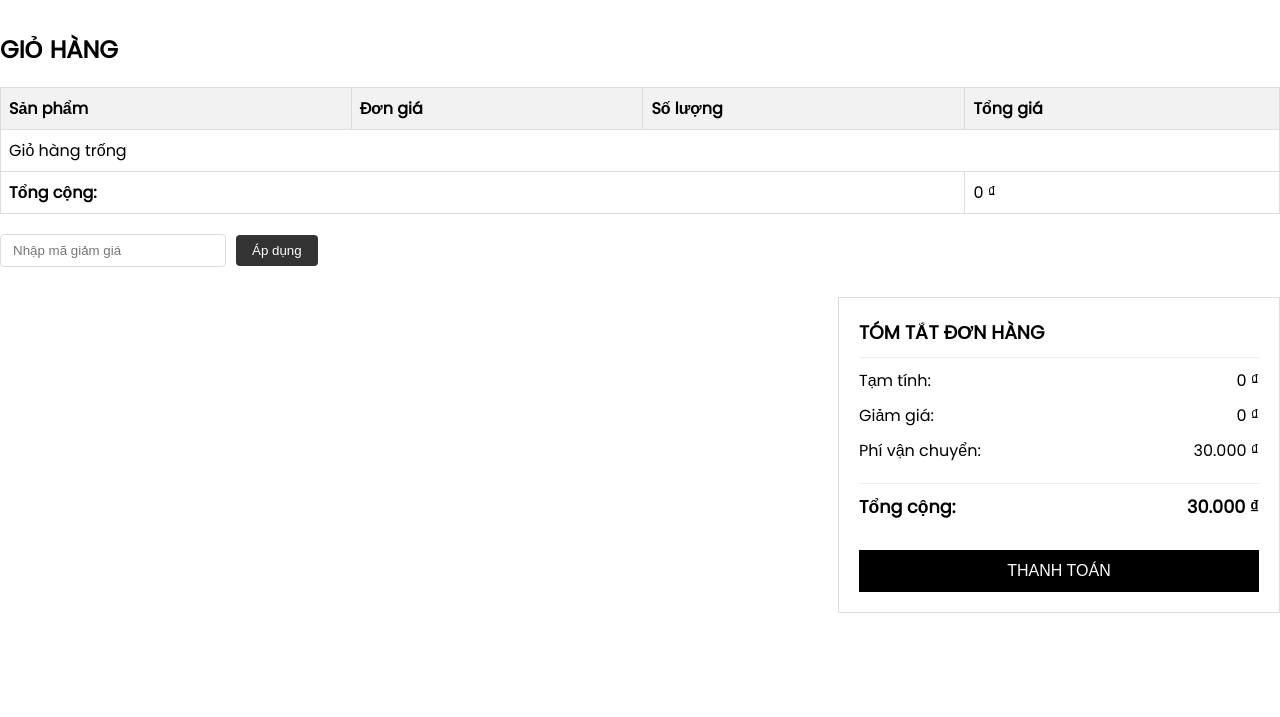
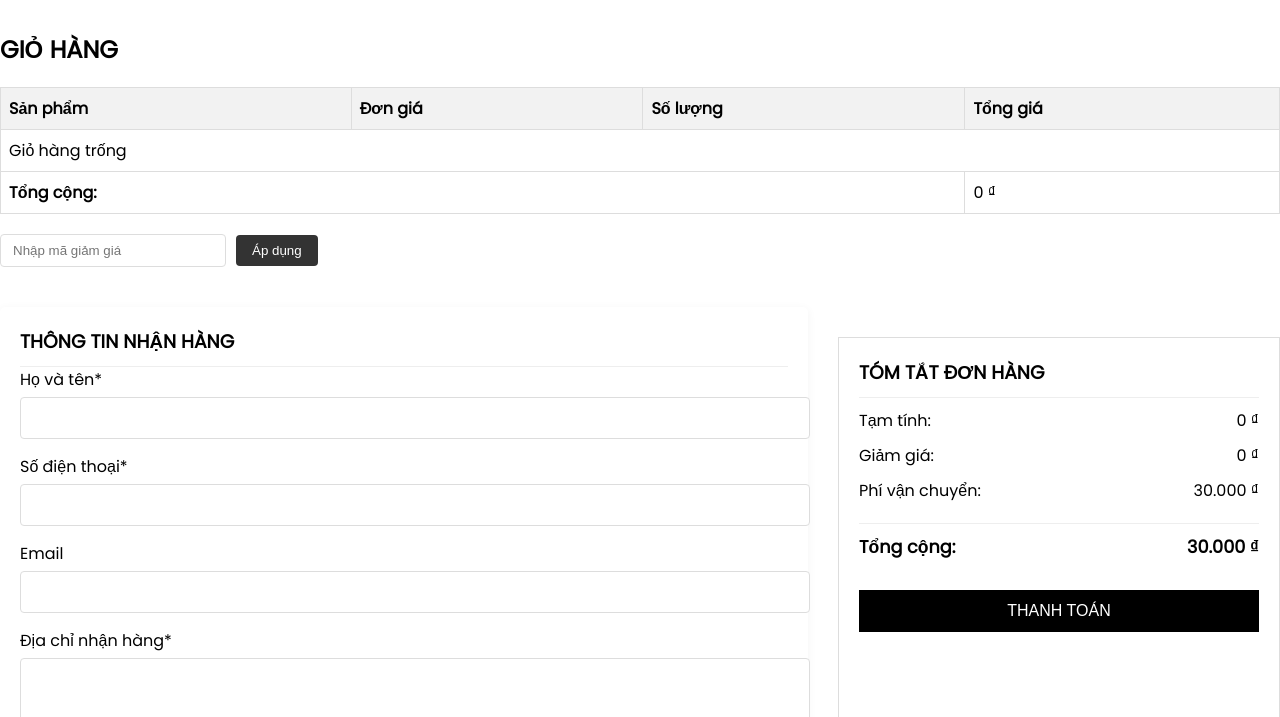
Before and after one commit to AlanTruong43/curnonwatch_clone, a plain HTML site: page order.html in a window 1280 px wide. Shown: the part 83-800 px from the top of the page. Drawn offline with nearby package versions, Linux system fonts and the light colour scheme.

Commit message:
complete

```diff
--- a/js/cart.js
+++ b/js/cart.js
@@ -1,4 +1,3 @@
-// cart.js
 $(function() {
     // Kiểm tra jQuery
     if (typeof jQuery == 'undefined') {
@@ -6,12 +5,10 @@ $(function() {
         return;
     }
 
-    // Load giỏ hàng khi trang được tải
     loadCart();
     if (typeof updateCartWithCoupon === 'function') {
     updateCartWithCoupon();
 }
-    // Xử lý sự kiện tăng/giảm số lượng
     $(document).on('click', '.quantity-btn', function() {
         const action = $(this).data('action');
         const productName = $(this).closest('tr').data('name');
--- a/js/coupon.js
+++ b/js/coupon.js
@@ -1,6 +1,4 @@
-// coupon.js
 $(function() {
-    // Danh sách mã giảm giá hợp lệ
     const validCoupons = [
         { code: "GIAM10", discount: 10, type: "percent" },
         { code: "GIAM50K", discount: 50000, type: "fixed" },
@@ -9,7 +7,6 @@ $(function() {
 
     let appliedCoupon = null;
 
-    // Xử lý sự kiện check mã giảm giá
     $('#apply-coupon').on('click', function() {
         const couponCode = $('#coupon-code').val().trim();
         const foundCoupon = validCoupons.find(c => c.code === couponCode);
@@ -25,23 +22,20 @@ $(function() {
         }
     });
 
-    // Xử lý sự kiện thanh toán
     $('#checkout-btn').on('click', function() {
         if (confirm('Xác nhận thanh toán?')) {
-            // Xử lý thanh toán ở đây
             alert('Thanh toán thành công! Cảm ơn bạn đã mua hàng.');
             localStorage.removeItem('cart');
             window.location.href = 'index.html';
         }
     });
 
-    // Cập nhật giỏ hàng với mã giảm giá
     function updateCartWithCoupon() {
         const cart = JSON.parse(localStorage.getItem('cart')) || [];
         let subtotal = calculateSubtotal(cart);
         let discount = 0;
         let total = subtotal;
-        let shippingFee = 30000; // Phí ship mặc định
+        let shippingFee = 30000;
 
         if (appliedCoupon) {
             switch(appliedCoupon.type) {
@@ -60,14 +54,12 @@ $(function() {
             total = subtotal + shippingFee;
         }
 
-        // Hiển thị thông tin
         $('#subtotal-amount').text(formatPrice(subtotal));
         $('#discount-amount').text(formatPrice(discount));
         $('#shipping-fee').text(formatPrice(shippingFee));
         $('#total-amount').text(formatPrice(total));
     }
 
-    // Tính tổng tiền hàng
     function calculateSubtotal(cart) {
         return cart.reduce((sum, item) => {
             const price = parseInt(item.price.replace(/[^\d]/g, '')) || 0;
@@ -75,11 +67,9 @@ $(function() {
         }, 0);
     }
 
-    // Định dạng tiền
     function formatPrice(amount) {
         return amount.toLocaleString('vi-VN') + ' ₫';
     }
 
-    // Gọi hàm cập nhật khi trang được tải
     updateCartWithCoupon();
 });
--- a/order.html
+++ b/order.html
@@ -68,7 +68,38 @@
         <span id="coupon-message"></span>
     </div>
 
-    <!-- Phần tổng kết đơn hàng -->
+       <div class="checkout-container">
+        <!-- Form thông tin nhận hàng -->
+        <div class="delivery-info">
+            <h3>THÔNG TIN NHẬN HÀNG</h3>
+            <form id="delivery-form">
+                <div class="form-group">
+                    <label for="fullname">Họ và tên*</label>
+                    <input type="text" id="fullname" name="fullname" required>
+                </div>
+
+                <div class="form-group">
+                    <label for="phone">Số điện thoại*</label>
+                    <input type="tel" id="phone" name="phone" required>
+                </div>
+
+                <div class="form-group">
+                    <label for="email">Email</label>
+                    <input type="email" id="email" name="email">
+                </div>
+
+                <div class="form-group">
+                    <label for="address">Địa chỉ nhận hàng*</label>
+                    <textarea id="address" name="address" rows="3" required></textarea>
+                </div>
+
+                <div class="form-group">
+                    <label for="note">Ghi chú</label>
+                    <textarea id="note" name="note" rows="2"></textarea>
+                </div>
+            </form>
+        </div>
+
     <div class="order-summary">
         <h3>TÓM TẮT ĐƠN HÀNG</h3>
         <div class="summary-row">
--- a/style.css
+++ b/style.css
@@ -812,3 +812,58 @@ section.order_store{
 .checkout-btn:hover {
     background-color: #333;
 }
+
+/* Layout cho phần thanh toán */
+.checkout-container {
+    display: flex;
+    gap: 30px;
+    margin-top: 40px;
+}
+
+.delivery-info, .order-summary {
+    flex: 1;
+}
+
+.delivery-info {
+    background: #fff;
+    padding: 20px;
+    border-radius: 5px;
+    box-shadow: 0 2px 10px rgba(0,0,0,0.05);
+}
+
+.delivery-info h3 {
+    margin-top: 0;
+    padding-bottom: 10px;
+    border-bottom: 1px solid #eee;
+}
+
+.form-group {
+    margin-bottom: 15px;
+}
+
+.form-group label {
+    display: block;
+    margin-bottom: 5px;
+    font-weight: 500;
+}
+
+.form-group input,
+.form-group textarea {
+    width: 100%;
+    padding: 10px;
+    border: 1px solid #ddd;
+    border-radius: 4px;
+    font-family: inherit;
+}
+
+.form-group textarea {
+    resize: vertical;
+    min-height: 60px;
+}
+
+/* Responsive */
+@media (max-width: 768px) {
+    .checkout-container {
+        flex-direction: column;
+    }
+}
```
